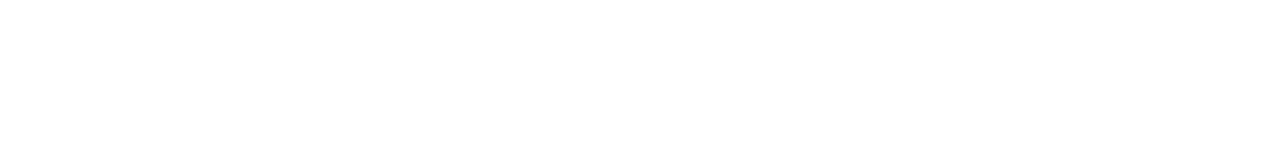
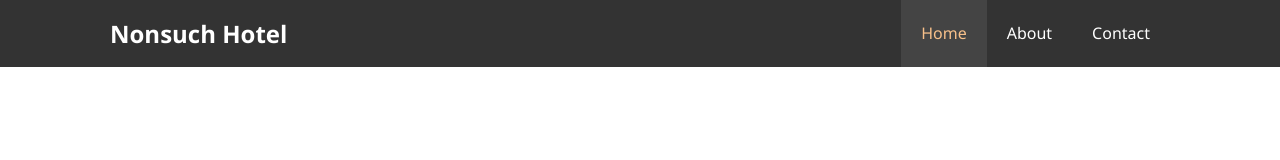
Before and after one commit to dominic-davies/nonsuchparkhotel, a plain HTML site: page index.html in a window 1280 px wide. Drawn offline with Linux system fonts and the light colour scheme.

Commit message:
styled navbar

```diff
--- a/css/style.css
+++ b/css/style.css
@@ -0,0 +1,82 @@
+/* Reset */
+
+* {
+  /* stop padding adding to width of box */
+  box-sizing: border-box;
+  margin: 0;
+  padding: 0;
+}
+
+/* Core Elements */
+
+html,
+body {
+  font-family: 'Segoe UI', Tahoma, Geneva, Verdana, sans-serif;
+  line-height: 1.7em;
+}
+
+a {
+  color: #333;
+  text-decoration: none;
+}
+
+h1,
+h2,
+h3 {
+  /* add spacing below */
+  padding-bottom: 20px;
+}
+
+p {
+  margin: 10px 0;
+}
+
+/* Utility classes */
+
+.container {
+  margin: auto;
+  max-width: 1100px;
+  overflow: auto;
+  padding: 0 20px;
+}
+
+/* Navbar */
+#navbar {
+  background: #333;
+  color: #fff;
+  overflow: auto;
+}
+
+#navbar a {
+  color: #fff;
+}
+
+/* logo left / menu right - would normally use flex */
+
+#navbar h1 {
+  float: left;
+  padding-top: 20px;
+}
+
+#navbar ul {
+  /* remove bullets */
+  list-style-type: none;
+  float: right;
+}
+
+#navbar ul li {
+  /* make menu horizontal */
+  float: left;
+}
+
+#navbar ul li a {
+  display: block;
+  padding: 20px;
+  text-align: center;
+}
+
+#navbar ul li a:hover,
+#navbar ul li a.current-page {
+  background: #444;
+  color: #f7c08a;
+}
--- a/index.html
+++ b/index.html
@@ -1,14 +1,32 @@
 <!DOCTYPE html>
 <html lang="en">
-<head>
-  <meta charset="UTF-8">
-  <meta name="viewport" content="width=device-width, initial-scale=1.0">
-  <meta http-equiv="X-UA-Compatible" content="ie=edge">
-  <meta name="description" content="Nonsuch Hotel, Epsom, Surrey entails the ultimate in luxury, attentive service & a convenient location.">
-  <meta name="keywords" content="Hotel, Hotels, Inns, Motels, Accommodations, Reservations">
-  <title>Nonsuch Hotel | A Place For Relaxation</title>
-</head>
-<body>
-
-</body>
+  <head>
+    <meta charset="UTF-8" />
+    <meta name="viewport" content="width=device-width, initial-scale=1.0" />
+    <meta http-equiv="X-UA-Compatible" content="ie=edge" />
+    <meta
+      name="description"
+      content="Nonsuch Hotel, Epsom, Surrey entails the ultimate in luxury, attentive service & a convenient location."
+    />
+    <meta
+      name="keywords"
+      content="Hotel, Hotels, Inns, Motels, Accommodations, Reservations"
+    />
+    <title>Nonsuch Hotel | A Place For Relaxation</title>
+    <link rel="stylesheet" href="css/style.css" />
+  </head>
+  <body>
+    <header>
+      <nav id="navbar">
+        <div class="container">
+          <h1 class="logo"><a href="index.html">Nonsuch Hotel</a></h1>
+          <ul>
+            <li><a class="current-page" href="index.html">Home</a></li>
+            <li><a href="about.html">About</a></li>
+            <li><a href="contact.html">Contact</a></li>
+          </ul>
+        </div>
+      </nav>
+    </header>
+  </body>
 </html>
```
